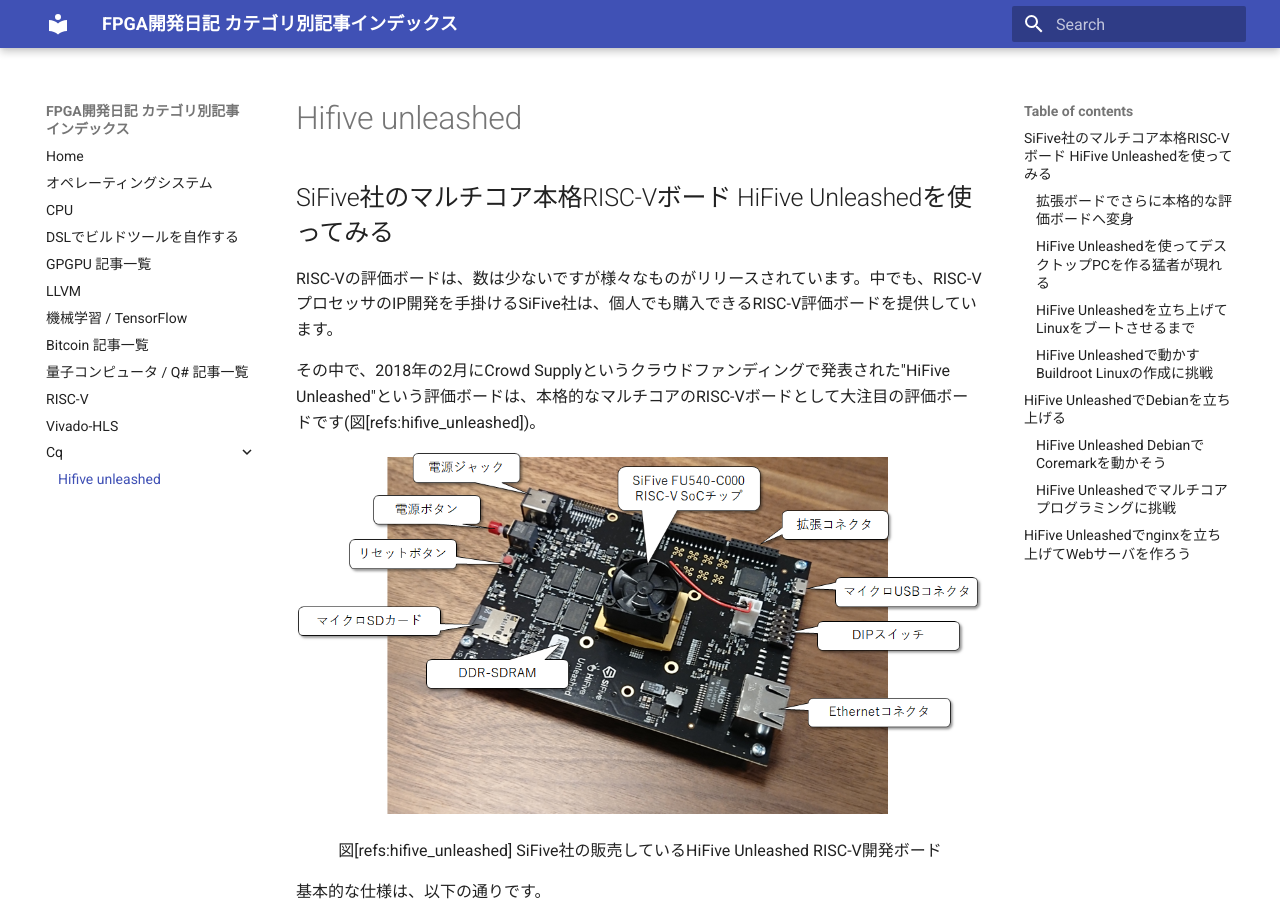
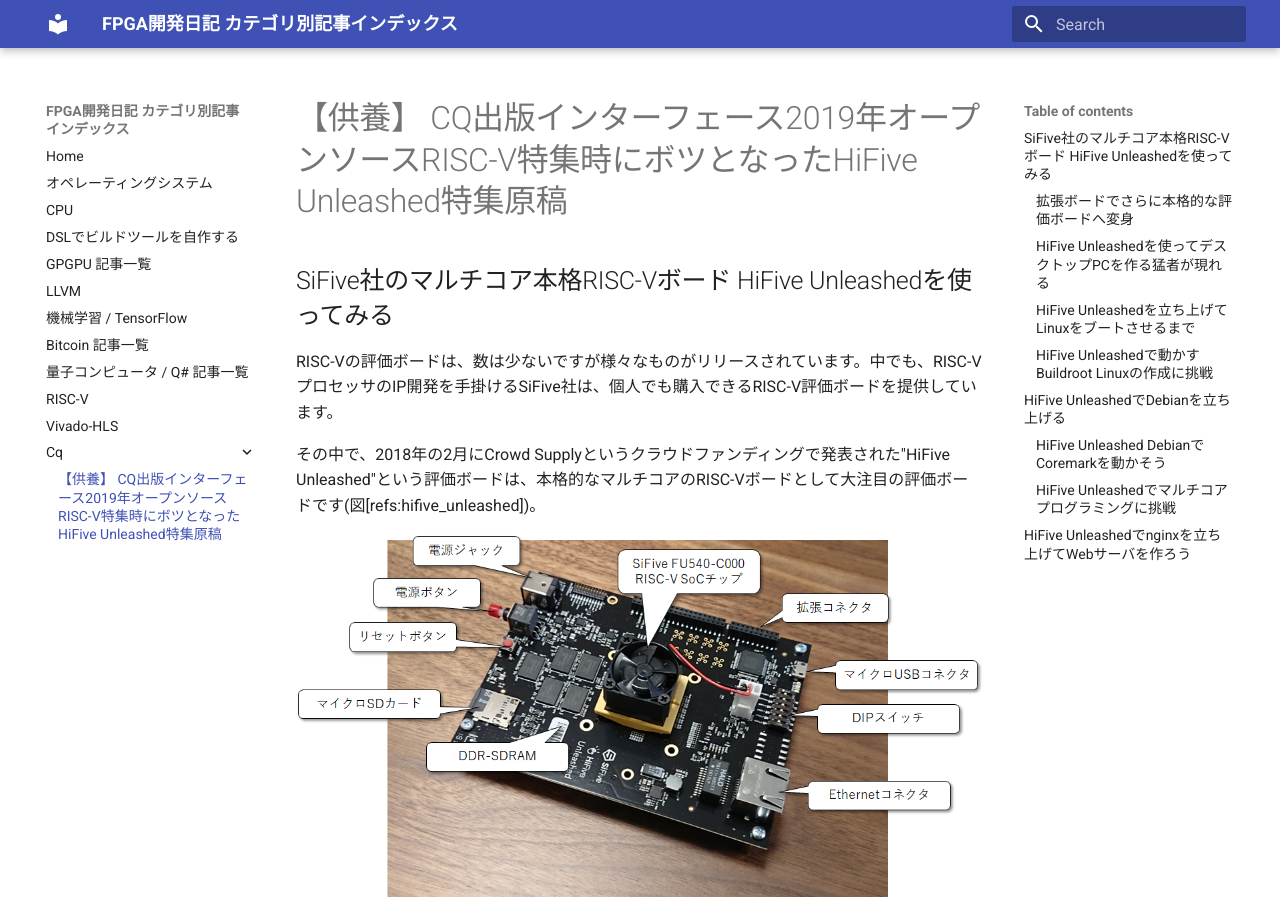
Before and after one commit to i4kimura/github_pages, an MkDocs documentation site: the page built from docs/cq/hifive_unleashed.md, in a window 1280 px wide and 900 px high. Built offline with MkDocs 1.6.1 and Material for MkDocs 9.7.7, drawn with Linux system fonts in a browser that asks for light colours.

Commit message:
Func: update hifive_unleashed

```diff
--- a/docs/cq/hifive_unleashed.md
+++ b/docs/cq/hifive_unleashed.md
@@ -1,3 +1,5 @@
+# 【供養】 CQ出版インターフェース2019年オープンソースRISC-V特集時にボツとなったHiFive Unleashed特集原稿
+
 ## SiFive社のマルチコア本格RISC-Vボード HiFive Unleashedを使ってみる
 
 RISC-Vの評価ボードは、数は少ないですが様々なものがリリースされています。中でも、RISC-VプロセッサのIP開発を手掛けるSiFive社は、個人でも購入できるRISC-V評価ボードを提供しています。
```
